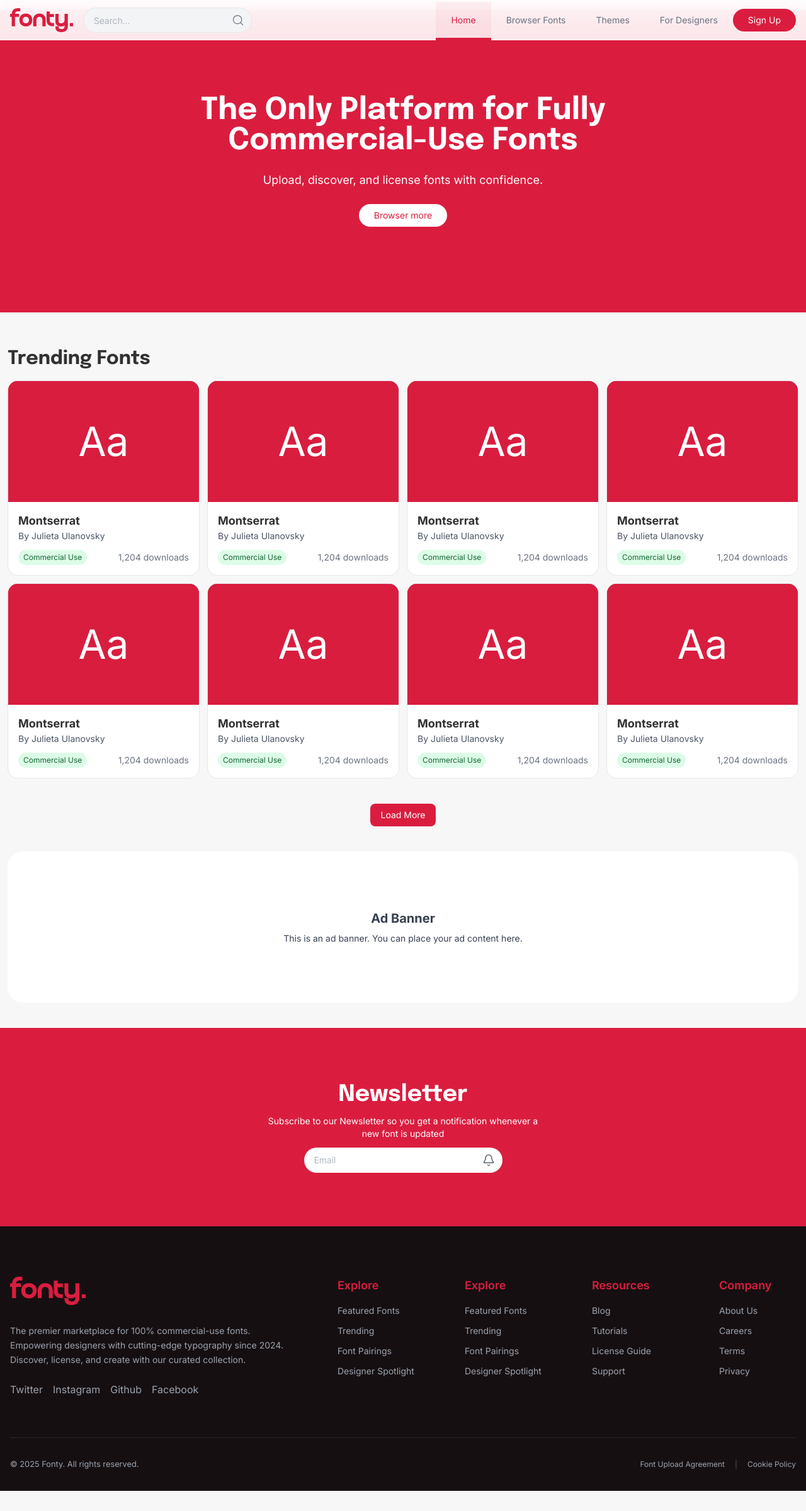
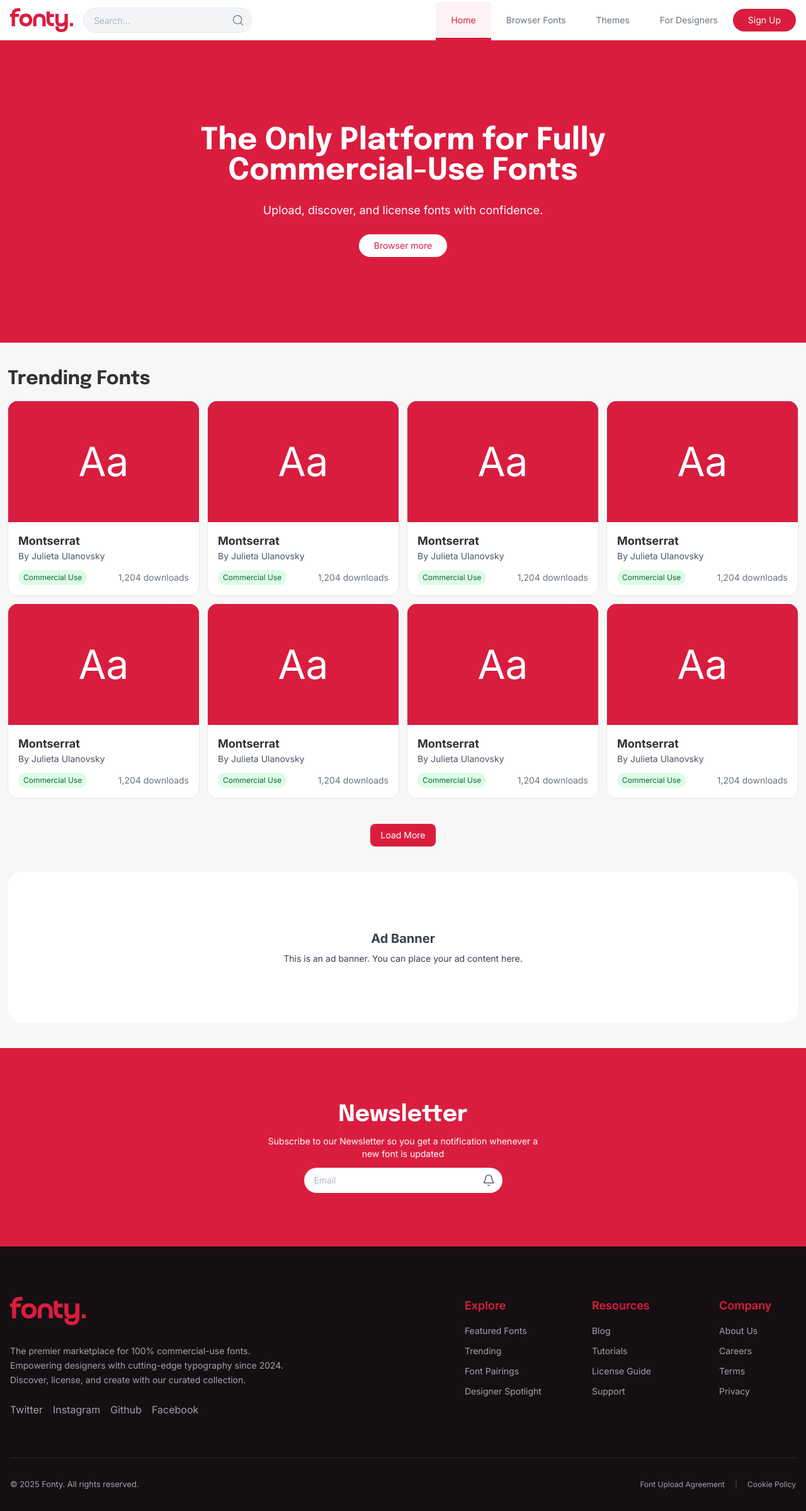
Before and after one commit to clvrdesign/fonty, a Next.js app: page / in a window 1280 px wide. Shown: the whole page at 63% size. Before the commit the page ends 2367 px from the top, so only its background shows below. Built offline with nearby package versions, Linux system fonts and the light colour scheme.

Commit message:
Refactor Hero, Footer, and Navbar components for improved layout and styling consistency

```diff
--- a/app/components/Hero.jsx
+++ b/app/components/Hero.jsx
@@ -3,7 +3,7 @@ import Button from "./Buttons/Button_main";
 
 const Hero = () => {
   return (
-    <section className='py-4'>
+    <section>
       <div className='relative h-[60vh] bg-primary'>
         <div className='flex flex-col justify-center items-center h-full px-3'>
           <h1 className='sm:max-w-[750px] max-w-[375px] sm:text-5xl text-3xl text-white font-bold text-center'>
--- a/app/components/footer/Footer.jsx
+++ b/app/components/footer/Footer.jsx
@@ -46,18 +46,7 @@ const Footer = () => {
           </div>
 
           {/* Links Grid */}
-          <div className='grid grid-cols-2 md:grid-cols-4 gap-20'>
-            {/* Explore */}
-            <div>
-              <h3 className='text-lg font-semibold mb-4 text-primary'>Explore</h3>
-              <ul className='space-y-3 text-sm'>
-                <li><Link href="#" className='text-gray-400 hover:text-white transition-colors duration-300'>Featured Fonts</Link></li>
-                <li><Link href="#" className='text-gray-400 hover:text-white transition-colors duration-300'>Trending</Link></li>
-                <li><Link href="#" className='text-gray-400 hover:text-white transition-colors duration-300'>Font Pairings</Link></li>
-                <li><Link href="#" className='text-gray-400 hover:text-white transition-colors duration-300'>Designer Spotlight</Link></li>
-              </ul>
-            </div>
-
+          <div className='grid grid-cols-2 md:grid-cols-3 gap-20'>
             {/* Explore */}
             <div>
               <h3 className='text-lg font-semibold mb-4 text-primary'>Explore</h3>
--- a/app/components/navbar/Navbar.jsx
+++ b/app/components/navbar/Navbar.jsx
@@ -8,7 +8,7 @@ import { Search, Menu } from "lucide-react";
 
 const Navbar = () => {
   return (
-    <nav className='fixed top-0 w-full flex justify-between items-center px-4 py-3 backdrop-blur-lg bg-white bg-opacity-90 z-50'>
+    <nav className='flex justify-between items-center px-4 py-3 backdrop-blur-lg bg-white bg-opacity-90 z-50'>
       <Container>
         <div className='flex justify-between items-center w-full'>
           <div className='md:w-fit w-full md:justify-start justify-between items-center flex gap-4 z-20'>
--- a/app/layout.js
+++ b/app/layout.js
@@ -22,7 +22,7 @@ export default function RootLayout({ children }) {
   return (
     <html lang='en'>
       <body className={`${interSans.variable} ${epilogueSans.variable}`}>
-        <Navbar />
+        <Navbar/>
         {children}
         <Footer />
       </body>
```
